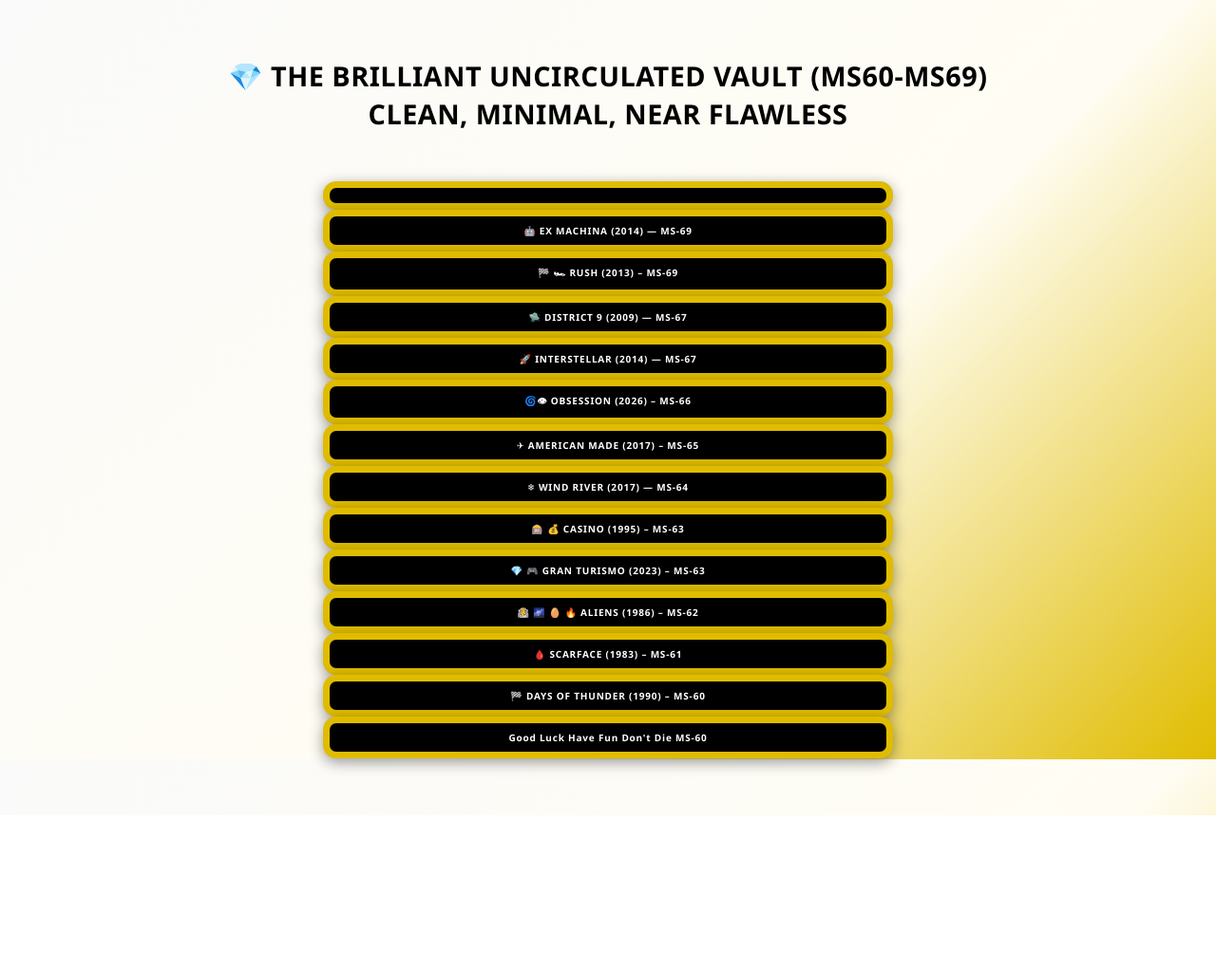
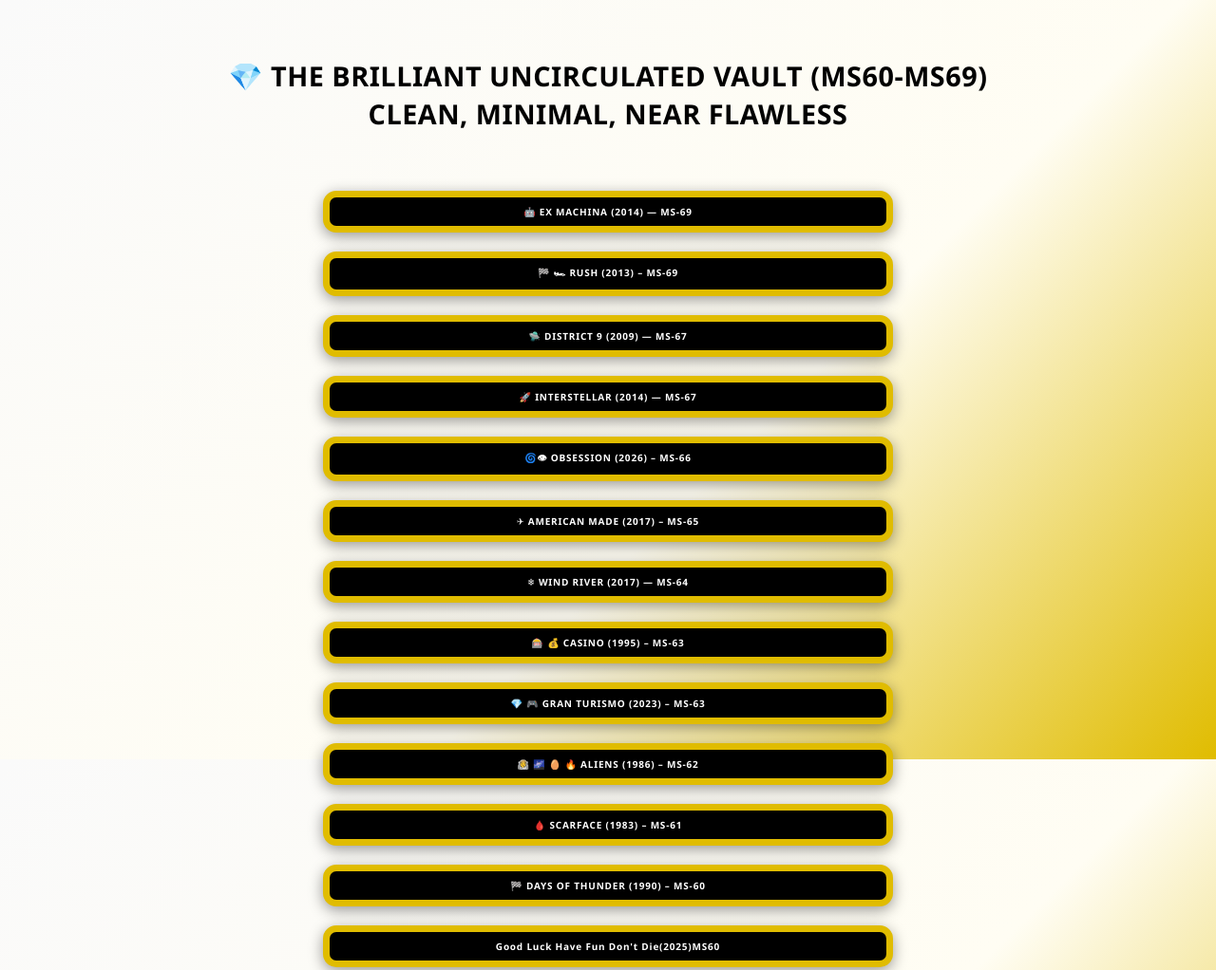
Before and after one commit to MGCregistry/MGC, a plain HTML site: page ms/index.html in a window 1280 px wide. Shown: the top 1022 px of the page at 95% size. Before the commit the page ends 859 px from the top, so only its background shows below. Drawn offline with Linux system fonts and the light colour scheme.

Commit message:
Adjust margins and update button links in index.html

```diff
--- a/ms/index.html
+++ b/ms/index.html
@@ -60,7 +60,7 @@
     box-shadow: 0 4px 15px rgba(0,0,0,0.4);
     width: 100%;
     max-width: 600px;
-    margin: 0 auto;
+    margin: 10px auto;
     box-sizing: border-box;
     text-align: center;
 
@@ -79,8 +79,8 @@
         </h1>
 
         <!-- Local Movie Button: Fluid Width Formula -->
-         <a class="mgc-btn">
-            <a href="exmachina.html" class="mgc-btn">🤖 EX MACHINA (2014) — MS-69</a>
+
+<a href="exmachina.html" class="mgc-btn">🤖 EX MACHINA (2014) — MS-69</a>
 <a href="rush.html" class="mgc-btn">🏁 🏎 RUSH (2013) – MS-69</a>
 <a href="district9.html" class="mgc-btn">🛸 DISTRICT 9 (2009) — MS-67</a>
 <a href="interstellar.html" class="mgc-btn">🚀 INTERSTELLAR (2014) — MS-67</a>
@@ -92,8 +92,8 @@
 <a href="aliens.html" class="mgc-btn">👩‍🚀 🌌 🥚 🔥 ALIENS (1986) – MS-62</a>
 <a href="scarface.html" class="mgc-btn">🩸 SCARFACE (1983) – MS-61</a>
 <a href="daysofthunder.html" class="mgc-btn">🏁 DAYS OF THUNDER (1990) – MS-60</a>
-<a href="goodluckhavefundontdie.html" class="mgc-btn"> Good Luck Have Fun Don't Die MS-60</a>
-            </a>
+<a href="goodluckhavefundontdie.html" class="mgc-btn"> Good Luck Have Fun Don't Die(2025)MS60</a>
+
         </div>
 
     </div>
```
